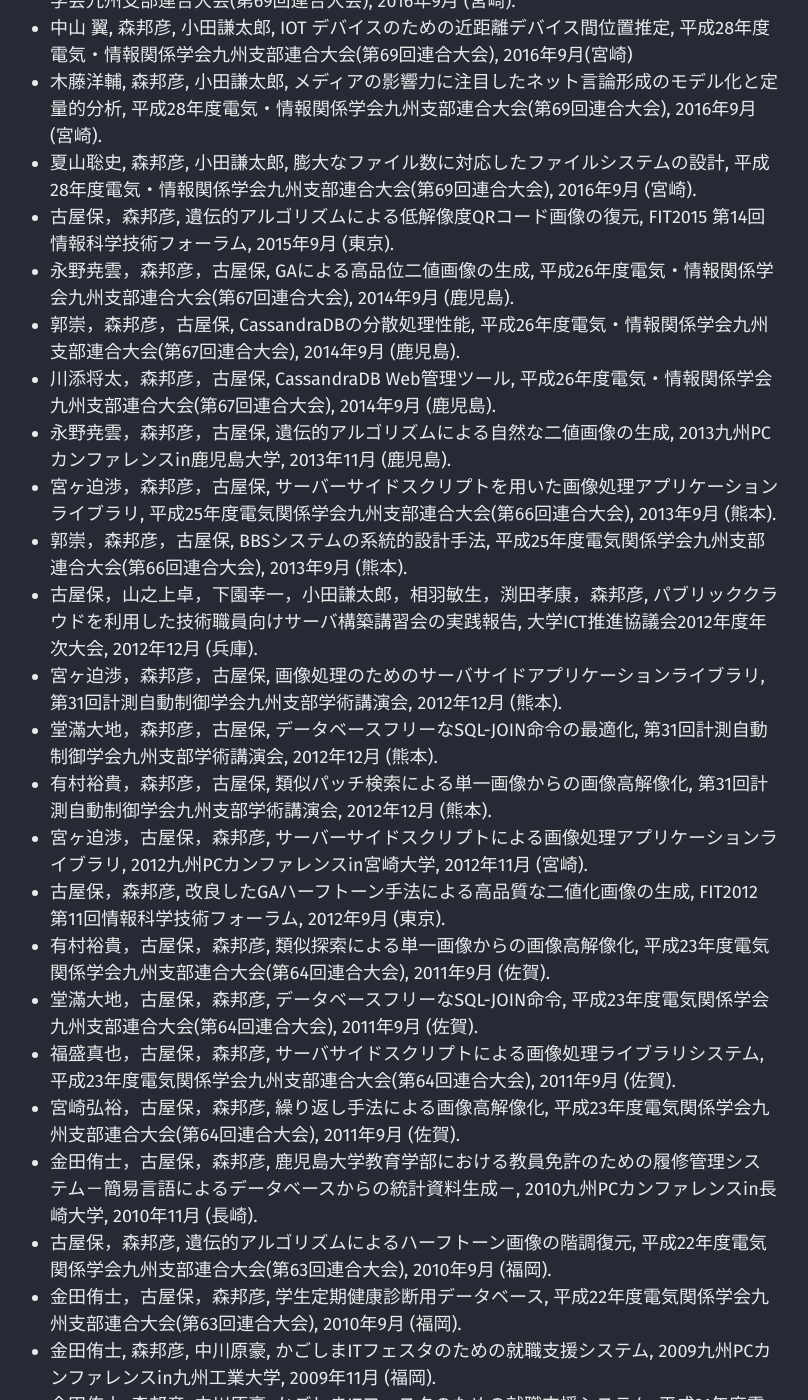
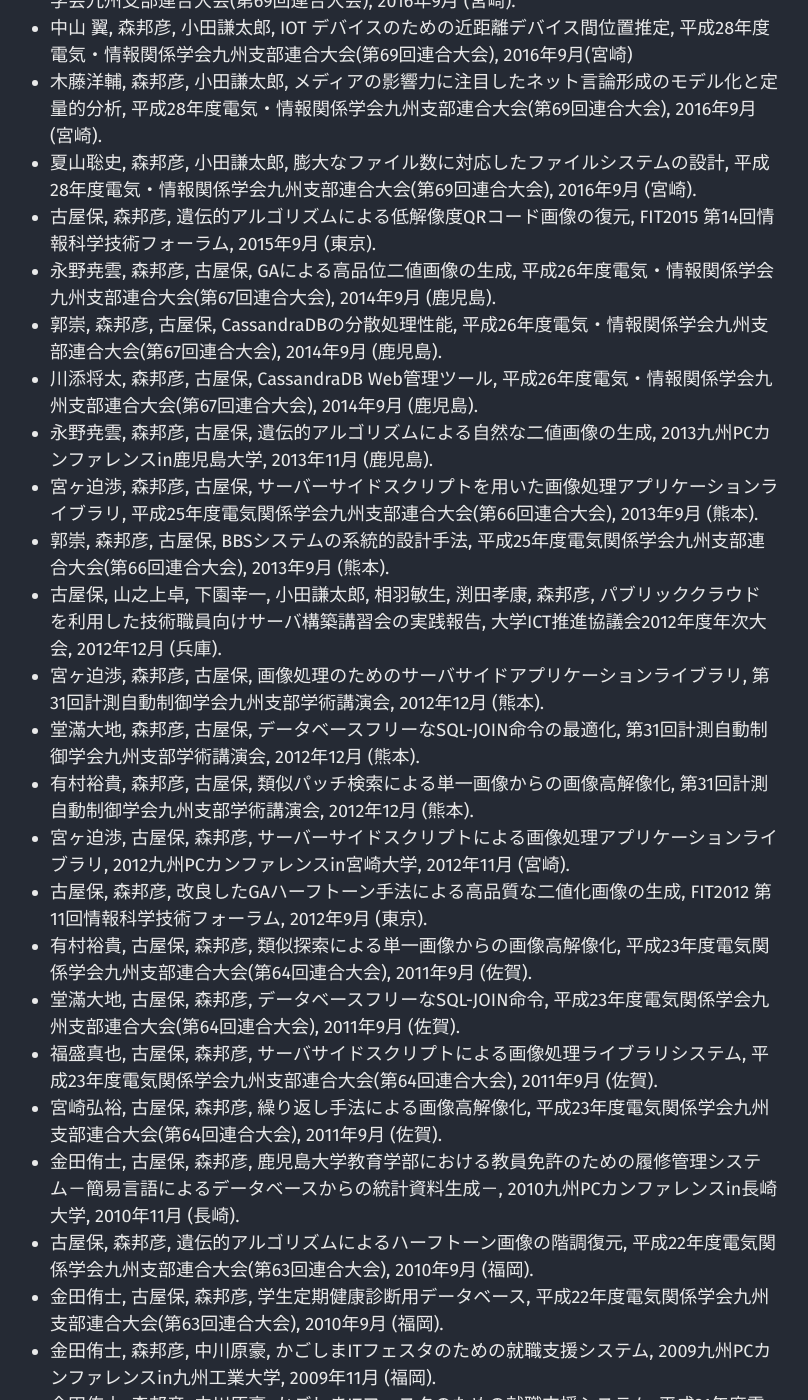
Before and after one commit to mori-labo/mori-labo.github.io, a Jekyll site: the page built from _pages/publications.md, in a window 1280 px wide and 1400 px high, scrolled down 3493 px. Shown: the whole window, without its empty margins (62-870 px from the left). Built offline with Jekyll 4.4.1, drawn with Linux system fonts in a browser that asks for light colours; some web fonts are replaced; some of the changed text lies outside the part shown.

```diff
--- a/_layouts/default.html
+++ b/_layouts/default.html
@@ -43,7 +43,6 @@
         <div class="initial-content">
           {{ content }}
         </div>
-
         <div class="search-content">
           {% include search-form.html %}
         </div>
--- a/_pages/publications.md
+++ b/_pages/publications.md
@@ -6,11 +6,11 @@
 
 # 論文等
 
-* 古屋保，山之上卓，下園幸一，小田謙太郎，相羽敏生，渕田孝康，森邦彦, パブリッククラウドを利用した技術職員向けサーバ構築講習会の実践報告, 大学ICT推進協議会2012年度年次大会論文集, pp.336-341 (2012).
-* 宮ヶ迫渉，古屋保，森邦彦, サーバーサイドスクリプトによる画像処理アプリケーションライブラリ, 2012九州PCカンファレンス発表講演論文集, pp.38-39 (2012).
-* 古屋保，森邦彦, 改良したGAハーフトーン手法による高品質な二値化画像の生成, 第11回情報科学技術フォーラム 講演論文集 第3分冊, pp.275-280 (2012).
-* 金田侑士，古屋保，森邦彦, 鹿児島大学教育学部における教員免許のための履修管理システム, 2010九州PCカンファレンス発表講演論文集, pp.20-21 (2010).
-* 古屋保，森邦彦, 遺伝的アルゴリズムによる疑似中間調二値画像からの画像復元, 計測自動制御学会論文集, Vol.45, No.7, pp.361-368 (2009).
+* 古屋保, 山之上卓, 下園幸一, 小田謙太郎, 相羽敏生, 渕田孝康, 森邦彦, パブリッククラウドを利用した技術職員向けサーバ構築講習会の実践報告, 大学ICT推進協議会2012年度年次大会論文集, pp.336-341 (2012).
+* 宮ヶ迫渉, 古屋保, 森邦彦, サーバーサイドスクリプトによる画像処理アプリケーションライブラリ, 2012九州PCカンファレンス発表講演論文集, pp.38-39 (2012).
+* 古屋保, 森邦彦, 改良したGAハーフトーン手法による高品質な二値化画像の生成, 第11回情報科学技術フォーラム 講演論文集 第3分冊, pp.275-280 (2012).
+* 金田侑士, 古屋保, 森邦彦, 鹿児島大学教育学部における教員免許のための履修管理システム, 2010九州PCカンファレンス発表講演論文集, pp.20-21 (2010).
+* 古屋保, 森邦彦, 遺伝的アルゴリズムによる疑似中間調二値画像からの画像復元, 計測自動制御学会論文集, Vol.45, No.7, pp.361-368 (2009).
 * T. Furuya, K. Mori, Inverse Halftoning Technique Using Genetic Algorithms, Journal of Signal Processing, Vol.13, No.2, pp.145-150 (2009).
 * K. Shiba, T. Furuya, K. Mori, Accurate Detection of an Arbitrary n-polygonal Figure using Genetic Algorithm, 2008 International Workshop on Nonlinear Circuit and Signal Processing, pp.12-15 (2008).
 * T. Furuya, K. Mori, An Inverse Halftoning Technique Using The Genetic Algorithms, Proceedings of the 2008 RISP International Workshop on Nonlinear Circuits and Signal Processing, pp.12-15 (2008).
@@ -61,26 +61,26 @@
 * 中山 翼, 森邦彦, 小田謙太郎, IOT デバイスのための近距離デバイス間位置推定, 平成28年度電気・情報関係学会九州支部連合大会(第69回連合大会), 2016年9月(宮崎)
 * 木藤洋輔, 森邦彦, 小田謙太郎, メディアの影響力に注目したネット言論形成のモデル化と定量的分析, 平成28年度電気・情報関係学会九州支部連合大会(第69回連合大会), 2016年9月 (宮崎).
 * 夏山聡史, 森邦彦, 小田謙太郎, 膨大なファイル数に対応したファイルシステムの設計, 平成28年度電気・情報関係学会九州支部連合大会(第69回連合大会), 2016年9月 (宮崎).
-* 古屋保，森邦彦, 遺伝的アルゴリズムによる低解像度QRコード画像の復元, FIT2015 第14回情報科学技術フォーラム, 2015年9月 (東京).
-* 永野尭雲，森邦彦，古屋保, GAによる高品位二値画像の生成, 平成26年度電気・情報関係学会九州支部連合大会(第67回連合大会), 2014年9月 (鹿児島).
-* 郭崇，森邦彦，古屋保, CassandraDBの分散処理性能, 平成26年度電気・情報関係学会九州支部連合大会(第67回連合大会), 2014年9月 (鹿児島).
-* 川添将太，森邦彦，古屋保, CassandraDB Web管理ツール, 平成26年度電気・情報関係学会九州支部連合大会(第67回連合大会), 2014年9月 (鹿児島).
-* 永野尭雲，森邦彦，古屋保, 遺伝的アルゴリズムによる自然な二値画像の生成, 2013九州PCカンファレンスin鹿児島大学, 2013年11月 (鹿児島).
-* 宮ヶ迫渉，森邦彦，古屋保, サーバーサイドスクリプトを用いた画像処理アプリケーションライブラリ, 平成25年度電気関係学会九州支部連合大会(第66回連合大会), 2013年9月 (熊本).
-* 郭崇，森邦彦，古屋保, BBSシステムの系統的設計手法, 平成25年度電気関係学会九州支部連合大会(第66回連合大会), 2013年9月 (熊本).
-* 古屋保，山之上卓，下園幸一，小田謙太郎，相羽敏生，渕田孝康，森邦彦, パブリッククラウドを利用した技術職員向けサーバ構築講習会の実践報告, 大学ICT推進協議会2012年度年次大会, 2012年12月 (兵庫).
-* 宮ヶ迫渉，森邦彦，古屋保, 画像処理のためのサーバサイドアプリケーションライブラリ, 第31回計測自動制御学会九州支部学術講演会, 2012年12月 (熊本).
-* 堂滿大地，森邦彦，古屋保, データベースフリーなSQL-JOIN命令の最適化, 第31回計測自動制御学会九州支部学術講演会, 2012年12月 (熊本).
-* 有村裕貴，森邦彦，古屋保, 類似パッチ検索による単一画像からの画像高解像化, 第31回計測自動制御学会九州支部学術講演会, 2012年12月 (熊本).
-* 宮ヶ迫渉，古屋保，森邦彦, サーバーサイドスクリプトによる画像処理アプリケーションライブラリ, 2012九州PCカンファレンスin宮崎大学, 2012年11月 (宮崎).
-* 古屋保，森邦彦, 改良したGAハーフトーン手法による高品質な二値化画像の生成, FIT2012 第11回情報科学技術フォーラム, 2012年9月 (東京).
-* 有村裕貴，古屋保，森邦彦, 類似探索による単一画像からの画像高解像化, 平成23年度電気関係学会九州支部連合大会(第64回連合大会), 2011年9月 (佐賀).
-* 堂滿大地，古屋保，森邦彦, データベースフリーなSQL-JOIN命令, 平成23年度電気関係学会九州支部連合大会(第64回連合大会), 2011年9月 (佐賀).
-* 福盛真也，古屋保，森邦彦, サーバサイドスクリプトによる画像処理ライブラリシステム, 平成23年度電気関係学会九州支部連合大会(第64回連合大会), 2011年9月 (佐賀).
-* 宮崎弘裕，古屋保，森邦彦, 繰り返し手法による画像高解像化, 平成23年度電気関係学会九州支部連合大会(第64回連合大会), 2011年9月 (佐賀).
-* 金田侑士，古屋保，森邦彦, 鹿児島大学教育学部における教員免許のための履修管理システム－簡易言語によるデータベースからの統計資料生成－, 2010九州PCカンファレンスin長崎大学, 2010年11月 (長崎).
-* 古屋保，森邦彦, 遺伝的アルゴリズムによるハーフトーン画像の階調復元, 平成22年度電気関係学会九州支部連合大会(第63回連合大会), 2010年9月 (福岡).
-* 金田侑士，古屋保，森邦彦, 学生定期健康診断用データベース, 平成22年度電気関係学会九州支部連合大会(第63回連合大会), 2010年9月 (福岡).
+* 古屋保, 森邦彦, 遺伝的アルゴリズムによる低解像度QRコード画像の復元, FIT2015 第14回情報科学技術フォーラム, 2015年9月 (東京).
+* 永野尭雲, 森邦彦, 古屋保, GAによる高品位二値画像の生成, 平成26年度電気・情報関係学会九州支部連合大会(第67回連合大会), 2014年9月 (鹿児島).
+* 郭崇, 森邦彦, 古屋保, CassandraDBの分散処理性能, 平成26年度電気・情報関係学会九州支部連合大会(第67回連合大会), 2014年9月 (鹿児島).
+* 川添将太, 森邦彦, 古屋保, CassandraDB Web管理ツール, 平成26年度電気・情報関係学会九州支部連合大会(第67回連合大会), 2014年9月 (鹿児島).
+* 永野尭雲, 森邦彦, 古屋保, 遺伝的アルゴリズムによる自然な二値画像の生成, 2013九州PCカンファレンスin鹿児島大学, 2013年11月 (鹿児島).
+* 宮ヶ迫渉, 森邦彦, 古屋保, サーバーサイドスクリプトを用いた画像処理アプリケーションライブラリ, 平成25年度電気関係学会九州支部連合大会(第66回連合大会), 2013年9月 (熊本).
+* 郭崇, 森邦彦, 古屋保, BBSシステムの系統的設計手法, 平成25年度電気関係学会九州支部連合大会(第66回連合大会), 2013年9月 (熊本).
+* 古屋保, 山之上卓, 下園幸一, 小田謙太郎, 相羽敏生, 渕田孝康, 森邦彦, パブリッククラウドを利用した技術職員向けサーバ構築講習会の実践報告, 大学ICT推進協議会2012年度年次大会, 2012年12月 (兵庫).
+* 宮ヶ迫渉, 森邦彦, 古屋保, 画像処理のためのサーバサイドアプリケーションライブラリ, 第31回計測自動制御学会九州支部学術講演会, 2012年12月 (熊本).
+* 堂滿大地, 森邦彦, 古屋保, データベースフリーなSQL-JOIN命令の最適化, 第31回計測自動制御学会九州支部学術講演会, 2012年12月 (熊本).
+* 有村裕貴, 森邦彦, 古屋保, 類似パッチ検索による単一画像からの画像高解像化, 第31回計測自動制御学会九州支部学術講演会, 2012年12月 (熊本).
+* 宮ヶ迫渉, 古屋保, 森邦彦, サーバーサイドスクリプトによる画像処理アプリケーションライブラリ, 2012九州PCカンファレンスin宮崎大学, 2012年11月 (宮崎).
+* 古屋保, 森邦彦, 改良したGAハーフトーン手法による高品質な二値化画像の生成, FIT2012 第11回情報科学技術フォーラム, 2012年9月 (東京).
+* 有村裕貴, 古屋保, 森邦彦, 類似探索による単一画像からの画像高解像化, 平成23年度電気関係学会九州支部連合大会(第64回連合大会), 2011年9月 (佐賀).
+* 堂滿大地, 古屋保, 森邦彦, データベースフリーなSQL-JOIN命令, 平成23年度電気関係学会九州支部連合大会(第64回連合大会), 2011年9月 (佐賀).
+* 福盛真也, 古屋保, 森邦彦, サーバサイドスクリプトによる画像処理ライブラリシステム, 平成23年度電気関係学会九州支部連合大会(第64回連合大会), 2011年9月 (佐賀).
+* 宮崎弘裕, 古屋保, 森邦彦, 繰り返し手法による画像高解像化, 平成23年度電気関係学会九州支部連合大会(第64回連合大会), 2011年9月 (佐賀).
+* 金田侑士, 古屋保, 森邦彦, 鹿児島大学教育学部における教員免許のための履修管理システム－簡易言語によるデータベースからの統計資料生成－, 2010九州PCカンファレンスin長崎大学, 2010年11月 (長崎).
+* 古屋保, 森邦彦, 遺伝的アルゴリズムによるハーフトーン画像の階調復元, 平成22年度電気関係学会九州支部連合大会(第63回連合大会), 2010年9月 (福岡).
+* 金田侑士, 古屋保, 森邦彦, 学生定期健康診断用データベース, 平成22年度電気関係学会九州支部連合大会(第63回連合大会), 2010年9月 (福岡).
 * 金田侑士, 森邦彦, 中川原豪, かごしまITフェスタのための就職支援システム, 2009九州PCカンファレンスin九州工業大学, 2009年11月 (福岡).
 * 金田侑士, 森邦彦, 中川原豪, かごしまITフェスタのための就職支援システム, 平成21年度電気関係学会九州支部連合大会(第62回連合大会), 2009年9月 (福岡).
 * 石川康二, 森邦彦, サーバサイドによる画像処理Webシステム, 平成21年度第電気関係学会九州支部連合大会, 2009年9月 (福岡).
@@ -91,15 +91,15 @@
 * Kojiro Shiba, Tamotsu Furuya, Kunihiko Mori, Accurate Detection of an Arbitrary n-polygonal Figure using Genetic Algorithm, 2008 RISP International Workshop on Nonlinear Circuitｓ and Signal Processing, 2008年3月 (オーストラリア).
 * 影下賢太, 森邦彦, ガウスフィルタを用いたラプラシアンピラミッドによる高解像化, 第26回計測自動制御学会九州支部講演会, 2007年12月 (鹿児島).
 * 玉利拓郎, 森邦彦, GAと反復処理による劣化画像の回復, 第26回計測自動制御学会九州支部講演会, 2007年12月 (鹿児島).
-* 古屋保，森邦彦, 遺伝的アルゴリズムによる二値化画像からの画像回復, 第26回計測自動制御学会九州支部学術講演会, 2007年12月 (鹿児島).
-* 古屋保，森邦彦, 遺伝的アルゴリズムによる逆ハーフトーン技法, 平成19年度電気関係学会九州支部連合大会(第60回連合大会), 2007年9月 (沖縄).
+* 古屋保, 森邦彦, 遺伝的アルゴリズムによる二値化画像からの画像回復, 第26回計測自動制御学会九州支部学術講演会, 2007年12月 (鹿児島).
+* 古屋保, 森邦彦, 遺伝的アルゴリズムによる逆ハーフトーン技法, 平成19年度電気関係学会九州支部連合大会(第60回連合大会), 2007年9月 (沖縄).
 * 玉利拓郎, 森邦彦, 遺伝的アルゴリズムと反復処理による劣化画像の回復, 平成19年電気関係学会九州支部連合大会(第60回連合大会), 2007年9月 (沖縄).
 * 井上敦詞, 森邦彦, 対象物体の微小移動類推を伴った遺伝的アルゴリズムによる画像高解像化, 平成18年電気関係学会九州支部連合大会(第59回連合大会), 2006年9月 (宮崎).
 * 影下賢太, 森邦彦, ラプラシアンピラミッドによる画像の高解像化, 平成18年電気関係学会九州支部連合大会(第60回連合大会), 2006年9月 (宮崎).
 * 徳永史尋, 森邦彦, データベースによる遺伝的アルゴリズムの実現, 平成18年電気関係学会九州支部連合大会(第60回連合大会), 2006年9月 (宮崎).
 * K. Shiba, S. Nishi and K. Mori, Accurate Extraction of Go-coordinate using Genetic Algorithm for Automatic Generation of Go-record, 2005 International Symposium on NOLTA, 2005年10月 (ベルギー).
-* 芝浩二郎，西省吾，森邦彦，古屋保, 囲碁棋譜自動生成のための遺伝的アルゴリズムを用いた画像中の基盤座標抽出, 平成17年電気学会電子・情報・システム部門大会, 2005年9月 (福岡).
-* 古屋保，芝浩二郎，森邦彦, 遺伝的アルゴリズムによるハーフトーン画像の疑似階調表現, 平成17年電気学会電子・情報・システム部門大会, 2005年9月 (福岡).
+* 芝浩二郎, 西省吾, 森邦彦, 古屋保, 囲碁棋譜自動生成のための遺伝的アルゴリズムを用いた画像中の基盤座標抽出, 平成17年電気学会電子・情報・システム部門大会, 2005年9月 (福岡).
+* 古屋保, 芝浩二郎, 森邦彦, 遺伝的アルゴリズムによるハーフトーン画像の疑似階調表現, 平成17年電気学会電子・情報・システム部門大会, 2005年9月 (福岡).
 * 西省吾, 森邦彦, 遺伝的アルゴリズムによるフレネル型計算機ホログラムの再生像改善, 平成16年度電気関係学会九州支部連合大会(第57回連合大会), 2004年9月 (鹿児島).
 * 中村慎太郎, 森邦彦, Webブラウザによるデータベースアクセスにおけるレイアウト変更方法についての考察, 平成16年度電気関係学会九州支部連合大会(第57回連合大会), 2004年9月 (鹿児島).
 * 日高康貴、森邦彦, 遺伝的アルゴリズムによる画像処理, 平成16年度電気関係学会九州支部連合大会(第57回連合大会), 2004年9月 (鹿児島).
```
Also changed, not shown: _pages/research.md (added, +18 -0 lines), _pages/thesis.md (renamed from _pages/grad_research.md, +1 -1 lines).
